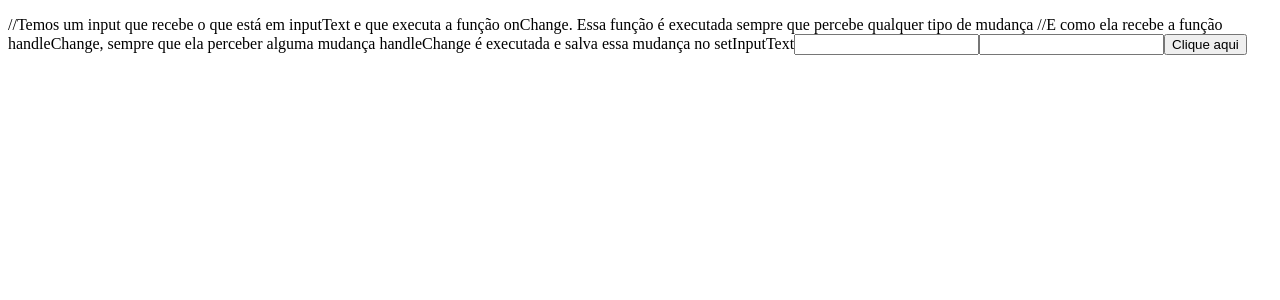
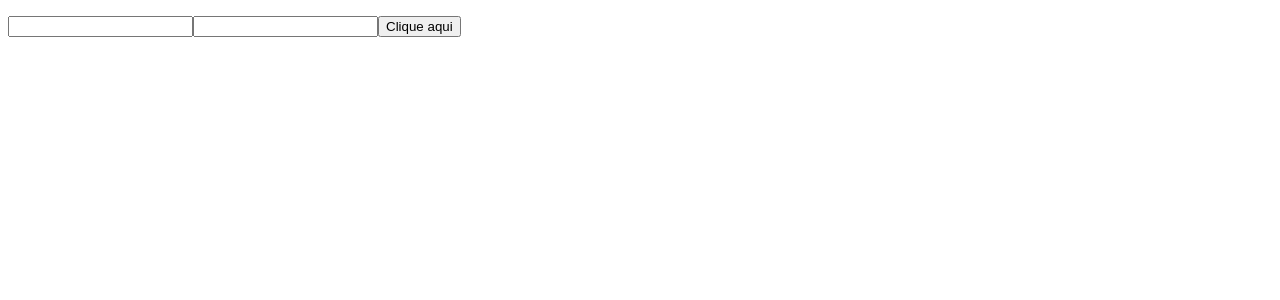
Before and after one commit to mvgoliveira/IEEE-CEFET-CAP-REACT-21.2, a React (Vite) app: page / in a window 1280 px wide. Shown: the top 300 px of the page. Built offline with nearby package versions, Linux system fonts and the light colour scheme.

Commit message:
Update App.jsx

```diff
--- a/src/App.jsx
+++ b/src/App.jsx
@@ -16,8 +16,8 @@ function App() {
   return (
     <>
       <p>{inputText}</p>
-      //Temos um input que recebe o que está em inputText e que executa a função onChange. Essa função é executada sempre que percebe qualquer tipo de mudança
-      //E como ela recebe a função handleChange, sempre que ela perceber alguma mudança handleChange é executada e salva essa mudança no setInputText
+      {/* Temos um input que recebe o que está em inputText e que executa a função onChange. Essa função é executada sempre que percebe qualquer tipo de mudança
+      E como ela recebe a função handleChange, sempre que ela perceber alguma mudança handleChange é executada e salva essa mudança no setInputText */}
       <input type="text" value={inputText} onChange={handleChange} />
       <input type="text" onChange={handleChange} />
       <button type='button' onClick={() => alert(inputText)}>Clique aqui</button>
```
